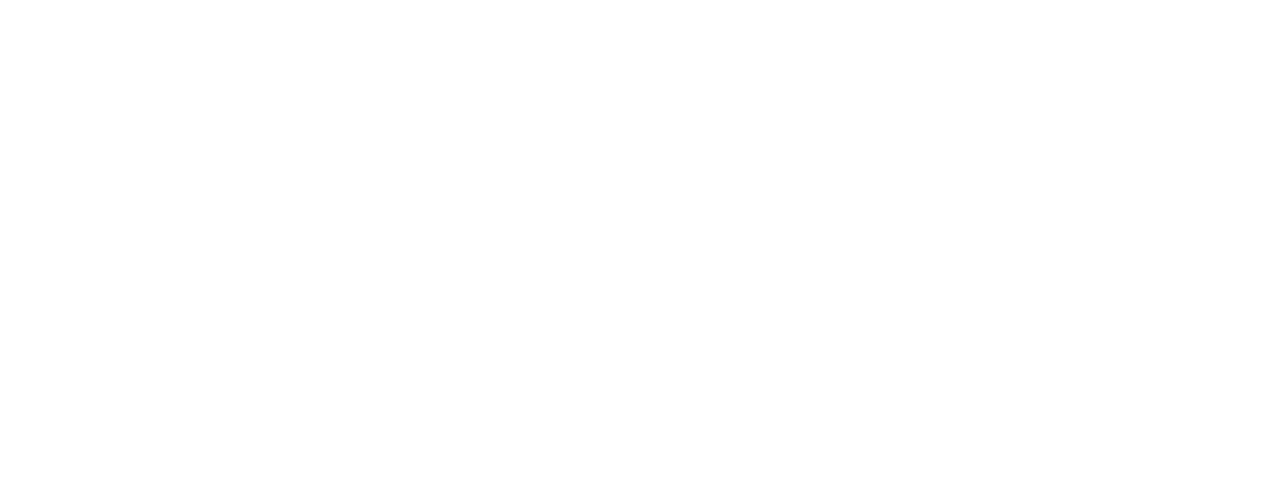
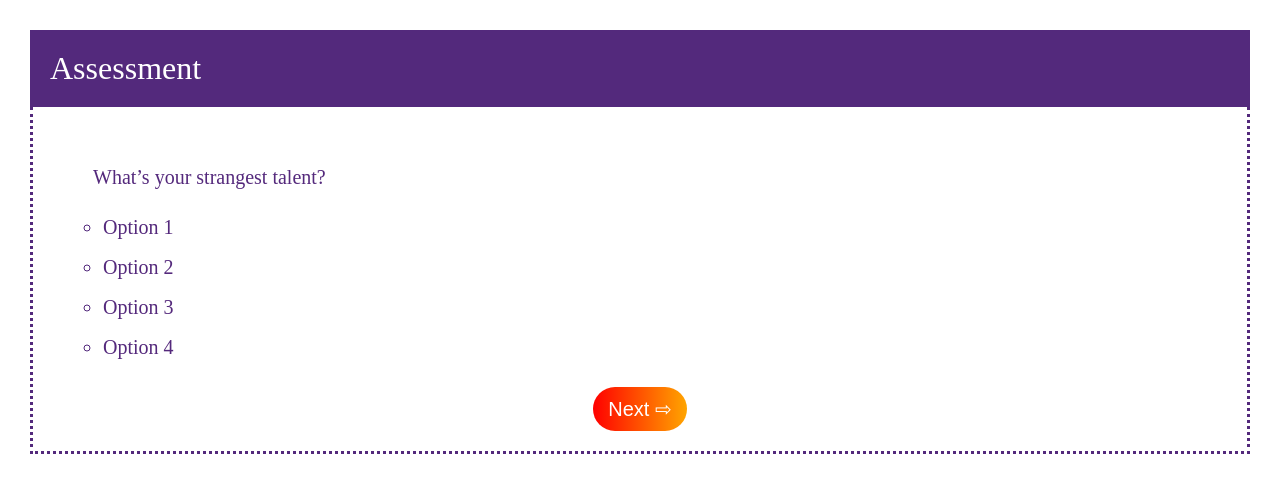
Before and after one commit to prashanthanayak/questionGenerator, a Vue app: page /questions in a window 1280 px wide. Shown: the top 492 px of the page. Built offline with nearby package versions, Linux system fonts and the light colour scheme.

Commit message:
assessment question table alterred

```diff
--- a/src/router/index.js
+++ b/src/router/index.js
@@ -11,8 +11,8 @@ const routes = [
     component: Home,
   },
   {
-    path: "/register",
-    name: "Register",
+    path: "/questions",
+    name: "Questions",
     component: () => import("../views/Register.vue"),
   },
 ];
--- a/src/views/Home.vue
+++ b/src/views/Home.vue
@@ -3,8 +3,8 @@
     <div class="section">
       <div>
         <div class="header">Random Question Generator</div>
-        <router-link to="/register">
-          <button type="button" class="qustn-generator" to="/register">Generate question</button>
+        <router-link to="/questions">
+          <button type="button" class="qustn-generator" to="/questions">Generate question</button>
         </router-link>
       </div>
     </div>
--- a/src/views/Register.vue
+++ b/src/views/Register.vue
@@ -1,11 +1,18 @@
 <template>
   <section>
+    <header class="questn-header">Assessment</header>
     <div class="about">
       <ul>
         <li
           v-for="item in $options.filters.filteredQuestion(questions)"
           v-bind:key="item.id"
         >{{item.qst}}</li>
+        <ul class="answers">
+          <li>Option 1</li>
+          <li>Option 2</li>
+          <li>Option 3</li>
+          <li>Option 4</li>
+        </ul>
       </ul>
       <div class="text-center">
         <button class="qustn-generator" v-if="counter< 9" v-on:click="counter += 1">Next &#8680;</button>
@@ -18,11 +25,27 @@
 <style lang="scss" scoped>
 section {
   padding: 30px;
+  .questn-header {
+    background-color: rgba(69, 23, 113, 0.92);
+    color: #ffffff;
+    font-size: xx-large;
+    padding: 20px;
+  }
   .about {
     border: dotted 3px rgba(69, 23, 113, 0.92);
+    border-top: 0;
     color: rgba(69, 23, 113, 0.92);
     font-size: 20px;
     padding: 20px;
+    ul {
+      line-height: 3;
+      list-style: none;
+      .answers {
+        padding-left: 10px;
+        line-height: 2;
+        list-style: circle;
+      }
+    }
   }
 }
 </style>
```
